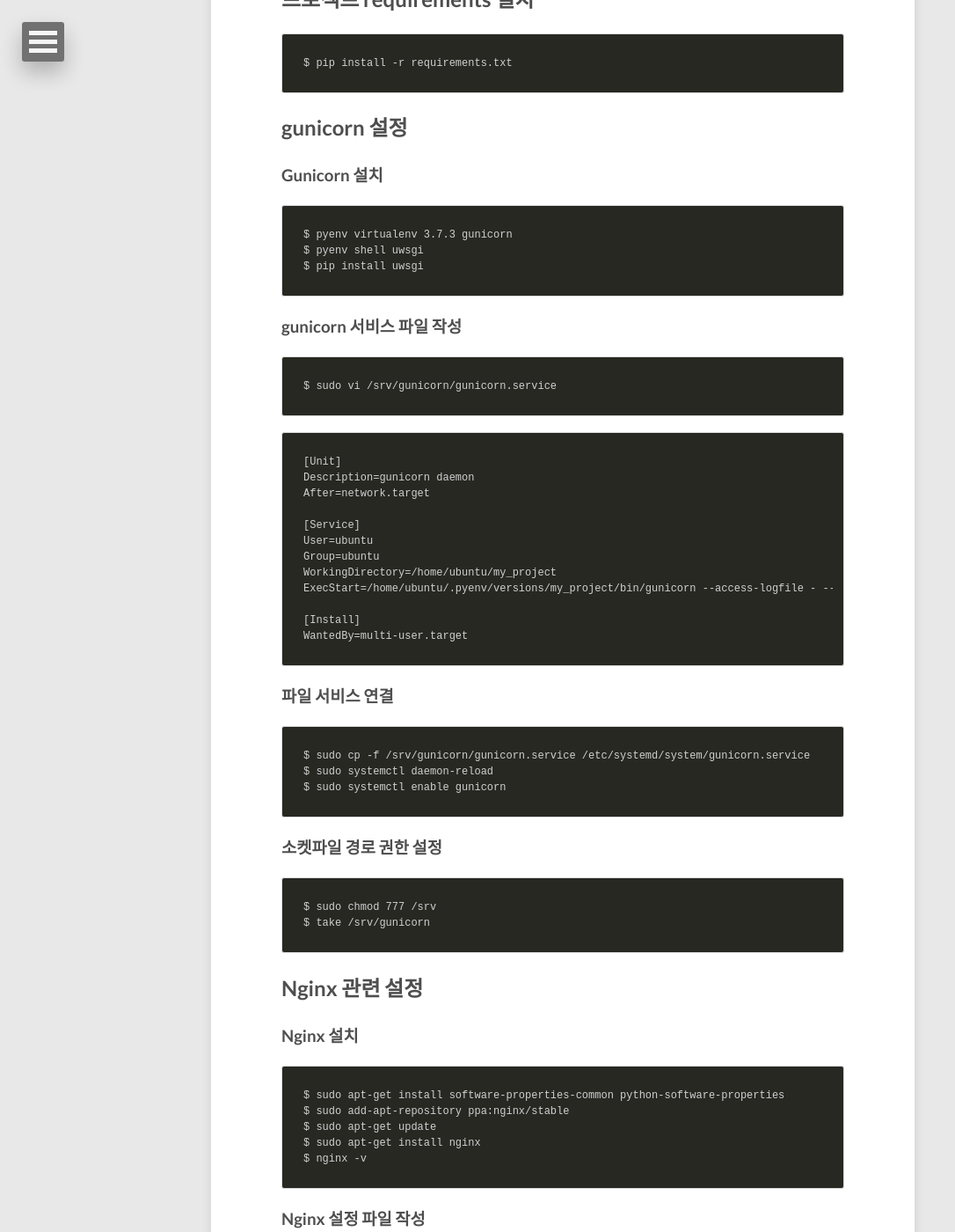
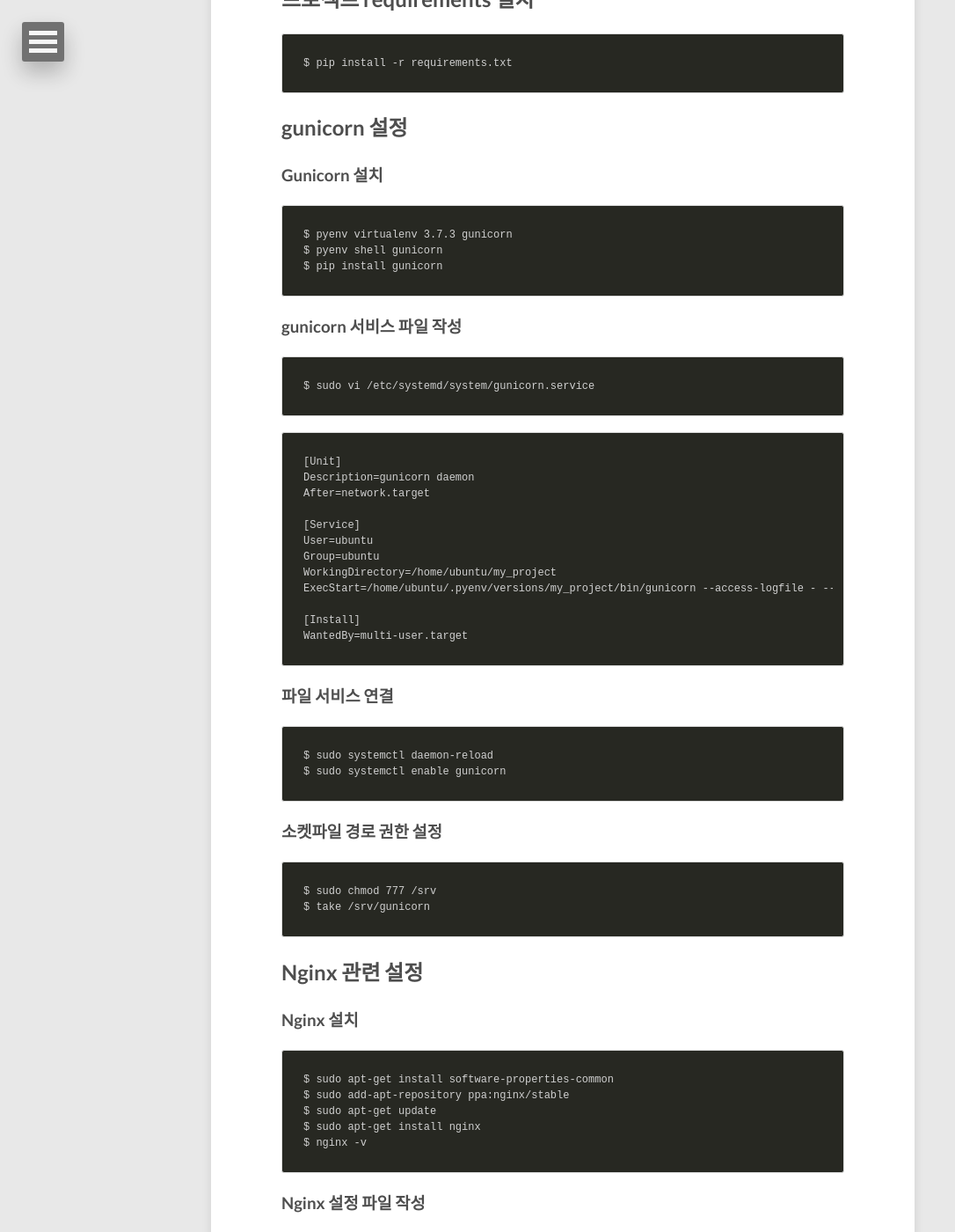
Before and after one commit to Isaccchoi/Isaccchoi.github.io, a Jekyll site: the page built from _posts/2020-05-18-Django-EC2-배포설정.md, in a window 1280 px wide and 1400 px high, scrolled down 2650 px. Shown: the whole window at 88% size, without its empty margins (0-1086 px from the left). Built offline with Jekyll 4.4.1, drawn with Linux system fonts in a browser that asks for light colours; nearby versions of some CDN libraries; comment, search, counter and statistics services are not loaded.

Commit message:
gunicorn 부분 조금 더 쉽게 수정

````diff
--- a/_posts/2020-05-18-Django-EC2-배포설정.md
+++ b/_posts/2020-05-18-Django-EC2-배포설정.md
@@ -118,14 +118,14 @@ $ pip install -r requirements.txt
 ### Gunicorn 설치
 ```
 $ pyenv virtualenv 3.7.3 gunicorn
-$ pyenv shell uwsgi
-$ pip install uwsgi
+$ pyenv shell gunicorn
+$ pip install gunicorn
 ```
 
 ### gunicorn 서비스 파일 작성
 
 ```
-$ sudo vi /srv/gunicorn/gunicorn.service
+$ sudo vi /etc/systemd/system/gunicorn.service
 ```
 
 ```
@@ -146,7 +146,6 @@ WantedBy=multi-user.target
 ### 파일 서비스 연결
 
 ```
-$ sudo cp -f /srv/gunicorn/gunicorn.service /etc/systemd/system/gunicorn.service
 $ sudo systemctl daemon-reload
 $ sudo systemctl enable gunicorn
 ```
@@ -165,7 +164,7 @@ $ take /srv/gunicorn
 ### Nginx 설치
 
 ```
-$ sudo apt-get install software-properties-common python-software-properties
+$ sudo apt-get install software-properties-common
 $ sudo add-apt-repository ppa:nginx/stable
 $ sudo apt-get update
 $ sudo apt-get install nginx
````
